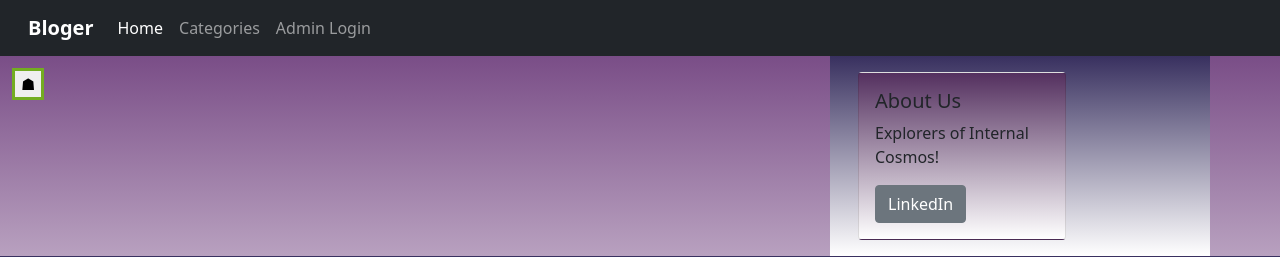
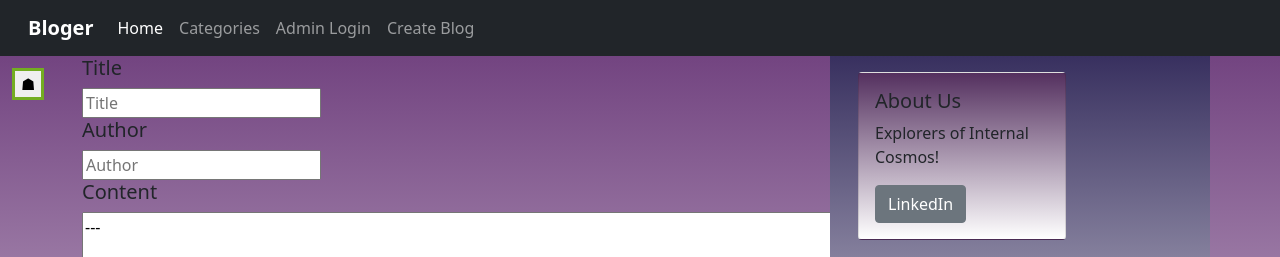
Before and after one commit to MuhammadIrfan92/blog, a Django app: page /create_blog in a window 1280 px wide. Shown: the top 257 px of the page. Run offline with Django 3.2, Linux system fonts and the light colour scheme; data comes from the database, SQL or seed files in the repository; some libraries are stand-ins or nearby versions.

Commit message:
added create, delete and update blog

```diff
--- a/blog/blog_app/models.py
+++ b/blog/blog_app/models.py
@@ -15,7 +15,8 @@ class test(models.Model):
 class Post(models.Model):
     title = models.CharField(max_length= 200, null= True)
     slug = models.SlugField(max_length= 200, null= True)
-    author = models.ForeignKey(User, on_delete=CASCADE, related_name='blog_posts',null=True)
+   # author = models.ForeignKey(User, on_delete=CASCADE, related_name='blog_posts',null=True)
+    author = models.CharField(max_length=100, null=True)
     updated_on = models.DateTimeField(auto_now=True,null=True)
     content = models.TextField(null=True)
     category = models.CharField(max_length=200, null = True)
--- a/blog/blog_app/urls.py
+++ b/blog/blog_app/urls.py
@@ -5,6 +5,12 @@ urlpatterns = [
     path('',views.home,name='home'),
     path('categories',views.catcategories,name="categories"),
     path('home',views.home,name="home"),
-    path('<str:header>',views.content,name='content'),
+    path('create_blog',views.create_blog,name='create_blog'),
+    path('create',views.create,name = 'create'),
+    path('update/update_blog',views.update_blog,name='update_blog'),
+    path('delete/<str:header>',views.delete,name = 'delete'),
+    path('update/<str:header>',views.update,name = 'update'),
+    path('home/<str:header>',views.content,name='content'),
     path('categories/<str:header>',views.catlist,name='catlist'),
+
 ]
--- a/blog/blog_app/views.py
+++ b/blog/blog_app/views.py
@@ -22,6 +22,54 @@ def content(request,header):
         return render(request,'home.html')
 
 
+
+def create_blog(request):
+
+    return render(request,'create_blog.html')
+
+def create(request):
+    if request.method == 'POST':
+        title = request.POST['title']
+        content = request.POST['content']
+        author = request.POST['author']
+        category = request.POST['category']
+
+        Post.objects.create(title=title,content=content,author=author,category=category)
+        data = Post.objects.all()
+        return render(request,"categories.html",{'data':data})
+    else:
+        data = Post.objects.all()
+        return render(request,"categories.html",{'data':data})
+
+
+def delete(request, header):
+    del_post = Post.objects.get(title = header)
+    del_post.delete()
+    data = Post.objects.all()
+    return render(request,"categories.html",{'data':data})
+
+def update(request,header):
+    data = Post.objects.filter(title=header)
+    if (data):
+        return render(request,"update.html",{'data':data,'header':header})
+    else:
+        return render(request,'home.html')
+
+
+def update_blog(request):
+    if request.method == 'POST':
+        title = request.POST['title']
+        content = request.POST['content']
+        author = request.POST['author']
+        category = request.POST['category']
+        old = Post.objects.filter(title=title)
+        old.delete()
+        Post.objects.create(title=title,content=content,author=author,category=category)
+        data = Post.objects.all()
+        return render(request,"categories.html",{'data':data})
+    else:
+        data = Post.objects.all()
+        return render(request,"categories.html",{'data':data})
 
 def home(request):
     sports = Post.objects.filter(category='sports')
--- a/blog/templates/catlist.html
+++ b/blog/templates/catlist.html
@@ -5,7 +5,7 @@
 <div class="card m-3" style="background:linear-gradient(rgb(16, 63, 37),white);">
     <div class="card-body">
         <a href="{% url 'content' i.title %}" class="btn "><h5 class="card-title">{{i.title}}</h5> </a>
-      <p class="card-text">Category: {{i.category}}&#xf5da</p>
+      <p class="card-text">Category: {{i.category}}</p>
       <p class="card-text">Author: {{i.author}} | Created on:{{i.created_on}}</p>
 
     </div>
--- a/blog/templates/content.html
+++ b/blog/templates/content.html
@@ -9,8 +9,10 @@
     <h5>Author:{{i.author}}</h5>
     <h5>Date:{{i.created_on}}</h5>
     <h5 style="text-transform: uppercase;">Category:{{i.category}}</h5>
+    <a href="{% url 'delete' i.title %}" class="btn border border-danger m-2" ><h5 class="card-title">Delete Blog</h5> </a>
+    <a href="{% url 'update' i.title %}" class="btn border border-primary  m-2" ><h5 class="card-title"></h5>Update Blog</h5> </a>
+    {%endfor%}
 
-    {%endfor%}
 </div>
 
 
--- /dev/null
+++ b/blog/templates/create_blog.html
@@ -0,0 +1,29 @@
+{% extends 'main.html'%}
+
+{% block content %}
+
+<form method = "POST" action='create'>
+    {% csrf_token %}
+    <h5>Title</h5>
+    <input class="inputbox" name="title" type="text" placeholder="Title">
+    <h5>Author</h5>
+    <input class="inputbox" name="author" type="text" placeholder="Author">
+    <h5>Content</h5>
+
+    <textarea name="content" rows=" 10" cols="100" placeholder="Content">---</textarea>
+    <h5>Category</h5>
+    <select name = "category">
+        <option value="sports"> Sports </option>
+        <option value="politics"> Politics</option>
+        <option value="fashion"> Fashion </option>
+        <option value="geography"> Geography</option>
+
+    </select>
+
+    <br>
+    <input type="submit" value="Save" class="btn btn-primary m-2 p-2 ">
+</form>
+
+
+
+{% endblock content %}
--- a/blog/templates/navbar.html
+++ b/blog/templates/navbar.html
@@ -10,7 +10,7 @@
       <div class="collapse navbar-collapse" id="navbarNav">
         <ul class="navbar-nav">
           <li class="nav-item">
-            <a class="nav-link active" aria-current="page" href="home">Home</a>
+            <a class="nav-link active" aria-current="page" href="http://127.0.0.1:8000/home">Home</a>
           </li>
           <li class="nav-item">
             <a class="nav-link" href="http://127.0.0.1:8000/categories">Categories</a>
@@ -19,6 +19,9 @@
           <li class="nav-item">
             <a class="nav-link" href="http://127.0.0.1:8000/admin">Admin Login</a>
           </li>
+          <li class="nav-item">
+            <a class="nav-link "  href="create_blog">Create Blog</a>
+          </li>
         </ul>
       </div>
     </div>
```
Also changed, not shown: blog/templates/update.html (added, +37 -0 lines), blog/blog_app/migrations/0004_alter_post_author.py (added), blog/db.sqlite3.
